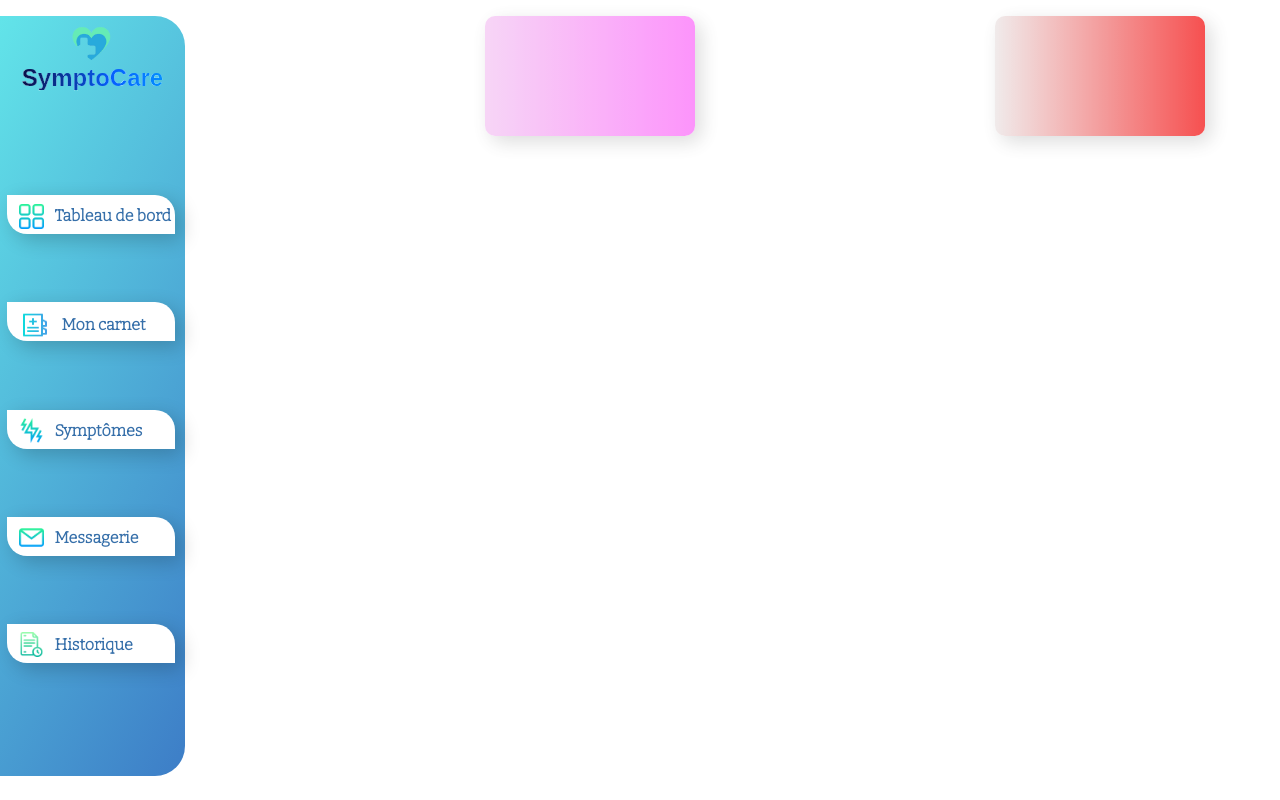
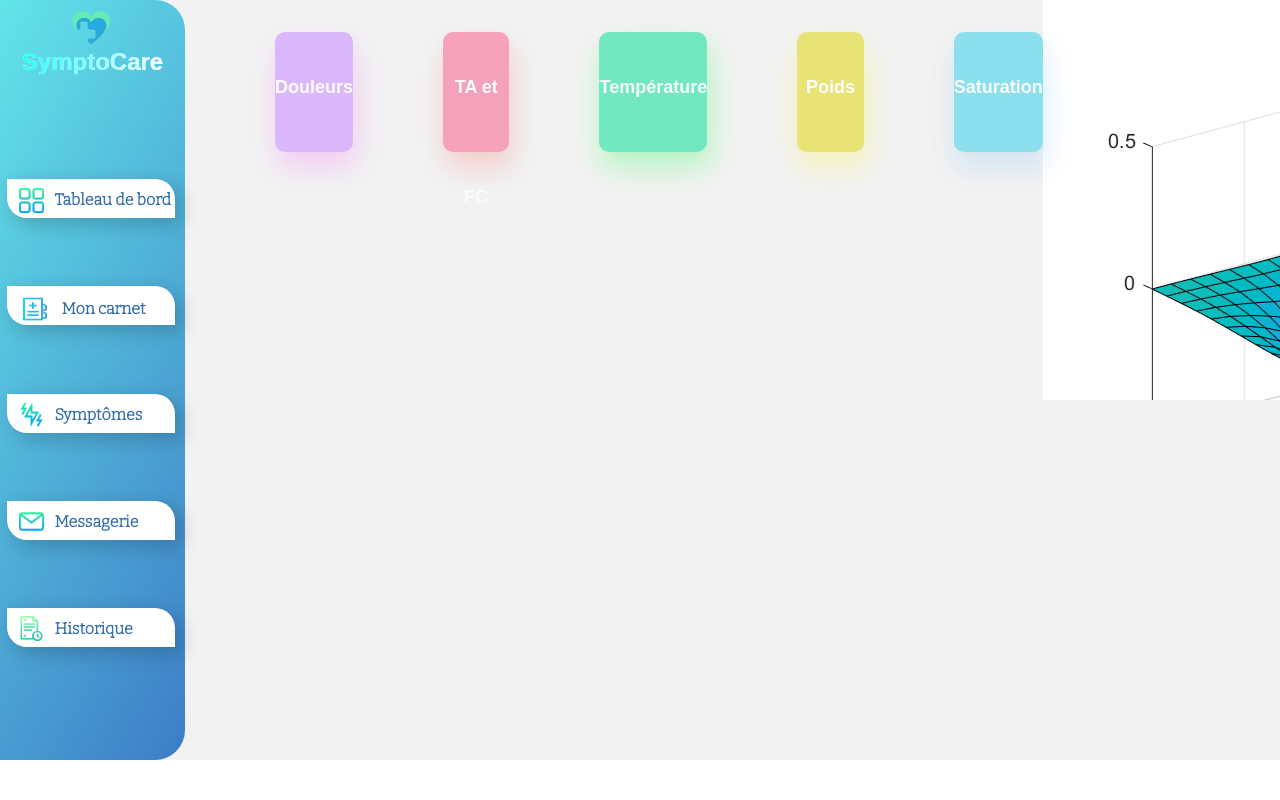
Before and after one commit to Dorian-Guignard/SymptoCare, a React app: page / in a window 1280 px wide. Built offline with nearby package versions, Linux system fonts and the light colour scheme.

Commit message:
resolveGitPb

```diff
--- a/src/components/App/App.css
+++ b/src/components/App/App.css
@@ -1,20 +1,9 @@
 /*Mon fichier app.css*/
 
 .app {
-  max-width: 100%;
-  margin: 1em auto;
+  height: 100%;
+  width: 100%;
   text-align: center;
   display: flex;
+  background-color: #f2f2f2;
 }
-
-.container {
-  display: flex;
-  align-items: center;
-  justify-content: space-between; /* Les éléments seront espacés également horizontalement */
-  background-color: #f2f2f2;
-  padding: 20px;
-}
-
-.app.constantTab:nth-child(2) {
-  background: linear-gradient(to right, #ff0000, #ff00ff);
-}
--- a/src/components/App/App.js
+++ b/src/components/App/App.js
@@ -2,14 +2,19 @@
 import  MenuNavigation  from "../MenuNavigation/MenuNavigation.js";
 import ConstantTab from "../ConstantTab/ConstantTab.js";
 import './App.css';
+import Graph from '../Graph/Graph.js';
 
 // == Composant
 function App() {
   return (
     <div className="app">
       <MenuNavigation />
-      <ConstantTab />
-      <ConstantTab isSecond />
+      <ConstantTab tabClass="firstTab" />
+      <ConstantTab tabClass="secondTab" />
+      <ConstantTab tabClass="thirdTab" />
+      <ConstantTab tabClass="fourthTab" />
+      <ConstantTab tabClass="fifthTab" />
+      <Graph />
     </div>
   );
 }
--- a/src/components/ConstantTab/ConstantTab.css
+++ b/src/components/ConstantTab/ConstantTab.css
@@ -1,20 +1,75 @@
 /* Mon fichier ConstantTab.css */
-
-.constantTab.secondTab {
-  background: linear-gradient(to right, #ebe3e3, #f30707); /* Couleur de fond personnalisée pour la deuxième instance de ConstantTab */
-}
 
 .constantTab{
   height: 120px;
   width: 210px;
-  margin-left: 300px;
+  margin-left: 90px;
+  margin-top: 2.5%;
   border-radius: 10px;
-background: linear-gradient(to right, #f4c4f3, #fc67fa);
 opacity: 0.7;
-box-shadow: 6px 6px 20px rgba(0, 0, 0, 0.2);
+
+
+font-size: large;
+text-align: center;
+line-height:110px;
+font-weight:bolder;
+color: aliceblue;
+text-shadow: rgb(85, 83, 81) 1px 15 5px;
+filter: brightness(1.05);
 }
 
 
-.constantTab:hover{
-  box-shadow: 6px 6px 20px rgba(92, 88, 88, 0.9);
+
+
+.constantTab.firstTab {
+
+  background: #C898FF;
+  box-shadow: 03px 15px 30px rgba(238, 2, 247, 0.23);
 }
+
+.constantTab.secondTab {
+  background: #ec7a9c;
+  box-shadow: 03px 15px 30px rgba(247, 2, 2, 0.23);
+}
+
+.constantTab.thirdTab {
+  background:  #39daa4;
+  box-shadow: 03px 15px 30px rgba(2, 247, 55, 0.384);
+
+}
+
+.constantTab.fourthTab {
+  background: #dad23e;
+  box-shadow: 03px 15px 30px rgba(247, 231, 2, 0.349);
+}
+
+.constantTab.fifthTab {
+
+  background: #5dcde0;
+  box-shadow: 03px 15px 30px rgba(7, 130, 230, 0.22);
+}
+
+.constantTab.firstTab:hover{
+  box-shadow: 6px 6px 20px rgb(229, 79, 235);
+
+}
+
+.constantTab.secondTab:hover{
+  box-shadow: 6px 6px 20px rgba(253, 37, 91, 0.9);
+
+}
+
+.constantTab.thirdTab:hover{
+  box-shadow: 6px 6px 20px rgba(21, 230, 108, 0.9);
+
+}
+
+.constantTab.fourthTab:hover{
+  box-shadow: 6px 6px 20px rgba(255, 166, 0, 0.9);
+
+}
+
+.constantTab.fifthTab:hover{
+  box-shadow: 6px 6px 20px rgba(8, 228, 228, 0.9);
+
+}
--- a/src/components/ConstantTab/ConstantTab.js
+++ b/src/components/ConstantTab/ConstantTab.js
@@ -1,12 +1,17 @@
 //Mon fichier ConstantTab.js
-
 import React from "react";
 import "./ConstantTab.css";
 
-function ConstantTab({ isSecond }) {
-  const tabClass = isSecond ? "secondTab" : "";
-
-  return <div className={`constantTab ${tabClass}`}></div>;
+function ConstantTab({ tabClass }) {
+  return (
+    <div className={`constantTab ${tabClass}`}>
+      {tabClass === "firstTab" ? "Douleurs" : ""}
+      {tabClass === "secondTab" ? "TA et FC" : ""}
+      {tabClass === "thirdTab" ? "Température" : ""}
+      {tabClass === "fourthTab" ? "Poids" : ""}
+      {tabClass === "fifthTab" ? "Saturation" : ""}
+    </div>
+  );
 }
 
 export default ConstantTab;
--- /dev/null
+++ b/src/components/Graph/Graph.css
@@ -0,0 +1,10 @@
+/* Mon fichier Graph.css */
+
+.Graph{
+  background-image:url(/../public/images/gs2dand3dplotsexample_05_fr.png);
+
+
+height: 400px;
+width: 750px;
+
+}
--- /dev/null
+++ b/src/components/Graph/Graph.js
@@ -0,0 +1,12 @@
+// Mon fichier Graph.js
+import "./Graph.css";
+
+function Graph(){
+return (
+<section className="Graph">
+
+</section>
+);
+}
+
+export default Graph;
--- a/src/components/MenuNavigation/MenuNavigation.css
+++ b/src/components/MenuNavigation/MenuNavigation.css
@@ -69,7 +69,7 @@ height: 40px;
 .mainTitle{
 font-weight:bolder;
 text-shadow: rgb(85, 83, 81) 1px 15 5px;
-background: linear-gradient(to left, rgb(2, 97, 240), rgb(6, 1, 26));
+background: linear-gradient(to left, rgb(166, 195, 202), rgb(7, 231, 145));
 background-clip: text;
  -webkit-background-clip: text;
  -webkit-text-fill-color: transparent;
--- a/src/index.js
+++ b/src/index.js
@@ -11,7 +11,7 @@ import App from 'src/components/App/App.js';
 const rootReactElement = <App />;
 
 // 2. La cible du DOM (là où la structure doit prendre vie dans le DOM)
-const root = createRoot(document.getElementById('root'));
+const root = createRoot(document.getElementById('root'))
 
 // 3. Déclenchement du rendu de React (virtuel) => DOM (page web)
 root.render(rootReactElement);
--- a/src/styles/index.scss
+++ b/src/styles/index.scss
@@ -3,6 +3,7 @@
 
 body {
   font-family: sans-serif;
+
 }
 
 /*
```
Also changed, not shown: public/images/gs2dand3dplotsexample_05_fr.png (added), src/styles/index.css (added).
